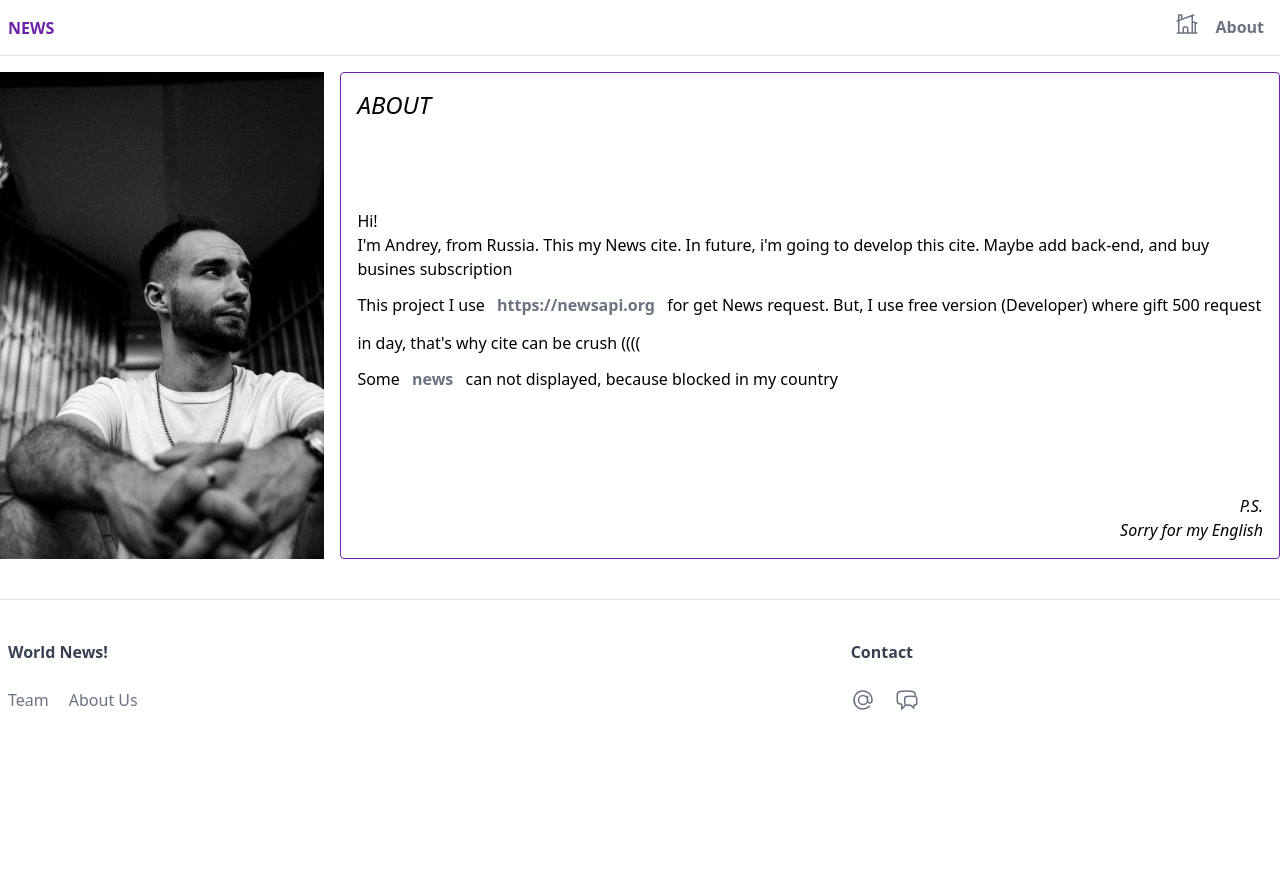
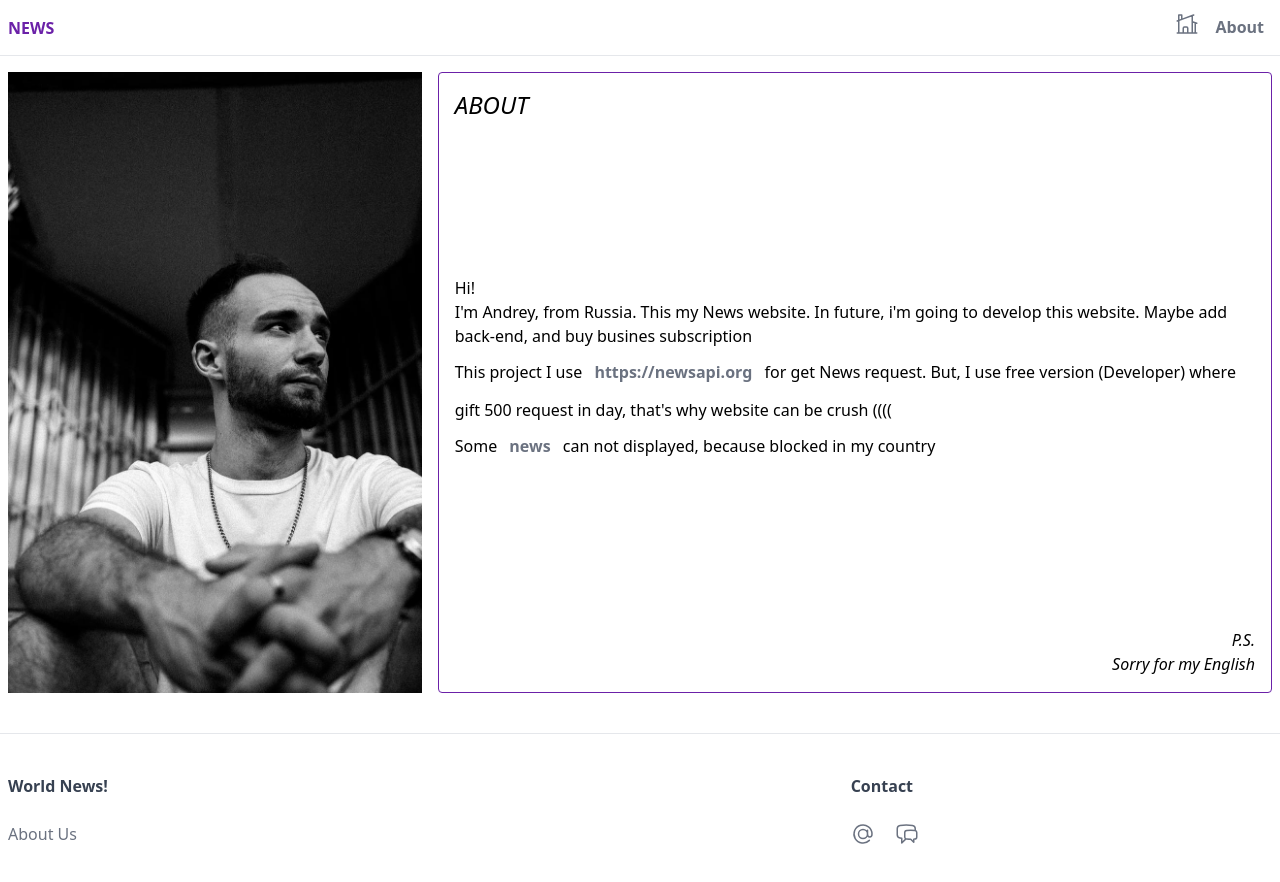
Before and after one commit to groone38/news, a React (Create React App) app: page /about in a window 1280 px wide. Shown: the top 882 px of the page. Before the commit the page ends 800 px from the top, so only its background shows below. Built offline with nearby package versions, Linux system fonts and the light colour scheme.

Commit message:
project done

```diff
--- a/src/Components/Footer/Footer.tsx
+++ b/src/Components/Footer/Footer.tsx
@@ -1,4 +1,5 @@
 import React from "react";
+import { Link } from "react-router-dom";
 
 const Footer = () => {
   return (
@@ -8,20 +9,12 @@ const Footer = () => {
           <h6 className="font-semibold text-gray-700 mb-4">World News!</h6>
           <ul className="flex gap-5 items-center">
             <li>
-              <a
-                href="#!"
-                className="inline-block text-gray-500 py-2 hover:text-gray-900"
-              >
-                Team
-              </a>
-            </li>
-            <li>
-              <a
-                href="#!"
+              <Link
+                to="/about"
                 className="inline-block text-gray-500 py-2 hover:text-gray-900"
               >
                 About Us
-              </a>
+              </Link>
             </li>
           </ul>
         </div>
--- /dev/null
+++ b/src/Components/Header/BurgerMenu.tsx
@@ -0,0 +1,56 @@
+import React from "react";
+import { Link } from "react-router-dom";
+
+interface IBurgerMenu {
+  open: boolean;
+  setOpen: (a: boolean) => void;
+}
+
+const BurgerMenu = ({ open, setOpen }: IBurgerMenu) => {
+  return (
+    <div
+      className={
+        "absolute z-20 duration-300 ease-in-out bg-white h-0 w-full overflow-hidden top-[7%] " +
+        (open && " h-36 overflow-y-hidden")
+      }
+    >
+      <nav className="flex flex-col items-center gap-3">
+        <ul className="flex flex-col items-center">
+          <li>
+            <Link
+              to={"/"}
+              className="header-link"
+              onClick={() => setOpen(false)}
+            >
+              <svg
+                xmlns="http://www.w3.org/2000/svg"
+                fill="none"
+                viewBox="0 0 24 24"
+                strokeWidth="1.5"
+                stroke="currentColor"
+                className="w-6 h-6"
+              >
+                <path
+                  strokeLinecap="round"
+                  strokeLinejoin="round"
+                  d="M8.25 21v-4.875c0-.621.504-1.125 1.125-1.125h2.25c.621 0 1.125.504 1.125 1.125V21m0 0h4.5V3.545M12.75 21h7.5V10.75M2.25 21h1.5m18 0h-18M2.25 9l4.5-1.636M18.75 3l-1.5.545m0 6.205l3 1m1.5.5l-1.5-.5M6.75 7.364V3h-3v18m3-13.636l10.5-3.819"
+                />
+              </svg>
+            </Link>
+          </li>
+          <li>
+            <Link
+              to="/about"
+              className="header-link"
+              onClick={() => setOpen(false)}
+            >
+              About
+            </Link>
+          </li>
+        </ul>
+      </nav>
+    </div>
+  );
+};
+
+export default BurgerMenu;
--- a/src/Components/Header/Header.tsx
+++ b/src/Components/Header/Header.tsx
@@ -1,10 +1,26 @@
-import React from "react";
+import React, { useState, useEffect } from "react";
 import { Link } from "react-router-dom";
+import BurgerMenu from "./BurgerMenu";
 
 const Header = () => {
+  const [open, setOpen] = useState(false);
+
+  useEffect(() => {
+    if (open) {
+      document.body.style.overflow = "hidden";
+    } else {
+      document.body.style.overflow = "auto";
+    }
+  }, [open]);
+
   return (
+    <>
       <header className="h-14 px-2 border-b flex items-center justify-between mb-4">
-      <Link to="/" className="uppercase font-bold text-purple-800">
+        <Link
+          to="/"
+          className="uppercase font-bold text-purple-800"
+          onClick={() => setOpen(false)}
+        >
           News
         </Link>
         <nav className="hidden md:flex items-center gap-3">
@@ -34,7 +50,7 @@ const Header = () => {
             </li>
           </ul>
         </nav>
-      <button className="md:hidden">
+        <button className="md:hidden" onClick={() => setOpen(!open)}>
           <svg
             xmlns="http://www.w3.org/2000/svg"
             fill="none"
@@ -51,6 +67,8 @@ const Header = () => {
           </svg>
         </button>
       </header>
+      <BurgerMenu open={open} setOpen={setOpen} />
+    </>
   );
 };
 
--- a/src/Components/Layout/Layout.tsx
+++ b/src/Components/Layout/Layout.tsx
@@ -5,7 +5,7 @@ import Footer from "../Footer/Footer";
 
 const Layout = () => {
   return (
-    <div className="max-w-screen-xl mx-auto">
+    <div className="max-w-screen-xl mx-auto min-h-screen flex flex-col">
       <Header />
       <Outlet />
       <Footer />
--- /dev/null
+++ b/src/Components/ScrollToTop/ScrollToTop.tsx
@@ -0,0 +1,12 @@
+import { useEffect } from "react";
+import { useLocation } from "react-router-dom";
+
+export default function ScrollToTop() {
+  const { pathname } = useLocation();
+
+  useEffect(() => {
+    window.scrollTo(0, 0);
+  }, [pathname]);
+
+  return null;
+}
--- a/src/Page/About/About.tsx
+++ b/src/Page/About/About.tsx
@@ -4,20 +4,24 @@ import { Link } from "react-router-dom";
 
 const About = () => {
   return (
-    <div className="md:flex md:gap-4">
+    <div className="px-2 flex-grow md:flex md:gap-4">
       <a
         href="https://protfolio-snowy.vercel.app/"
         target="_blank"
-        className="w-1/3 duration-300 ease-in-out rounded hover:shadow-xl shadow-gray-800 hover:scale-95"
+        className="w-1/2 duration-300 ease-in-out rounded hover:shadow-xl shadow-gray-800 hover:scale-95"
       >
-        <img src={photo} alt="My" />
+        <img
+          src={photo}
+          alt="My"
+          className="h-full object-cover mb-4 md:mb-0"
+        />
       </a>
       <div className="border rounded p-4 border-purple-800 flex flex-col justify-between">
         <i className="text-start uppercase text-2xl">About</i>
         <p>
           Hi!
-          <br /> I'm Andrey, from Russia. This my News cite. In future, i'm
-          going to develop this cite. Maybe add back-end, and buy busines
+          <br /> I'm Andrey, from Russia. This my News website. In future, i'm
+          going to develop this website. Maybe add back-end, and buy busines
           subscription
           <br />
           This project I use{" "}
@@ -25,7 +29,7 @@ const About = () => {
             https://newsapi.org
           </a>{" "}
           for get News request. But, I use free version (Developer) where gift
-          500 request in day, that's why cite can be crush ((((
+          500 request in day, that's why website can be crush ((((
           <br />
           Some{" "}
           <Link to="/" className="header-link">
--- a/src/index.tsx
+++ b/src/index.tsx
@@ -5,6 +5,7 @@ import App from "./App";
 import { BrowserRouter } from "react-router-dom";
 import { Provider } from "react-redux";
 import { store } from "./store/state";
+import ScrollToTop from "./Components/ScrollToTop/ScrollToTop";
 
 const root = ReactDOM.createRoot(
   document.getElementById("root") as HTMLElement
@@ -12,6 +13,7 @@ const root = ReactDOM.createRoot(
 root.render(
   <BrowserRouter>
     <Provider store={store}>
+      <ScrollToTop />
       <App />
     </Provider>
   </BrowserRouter>
```
Lines whose indentation alone changed are shown as unchanged.
